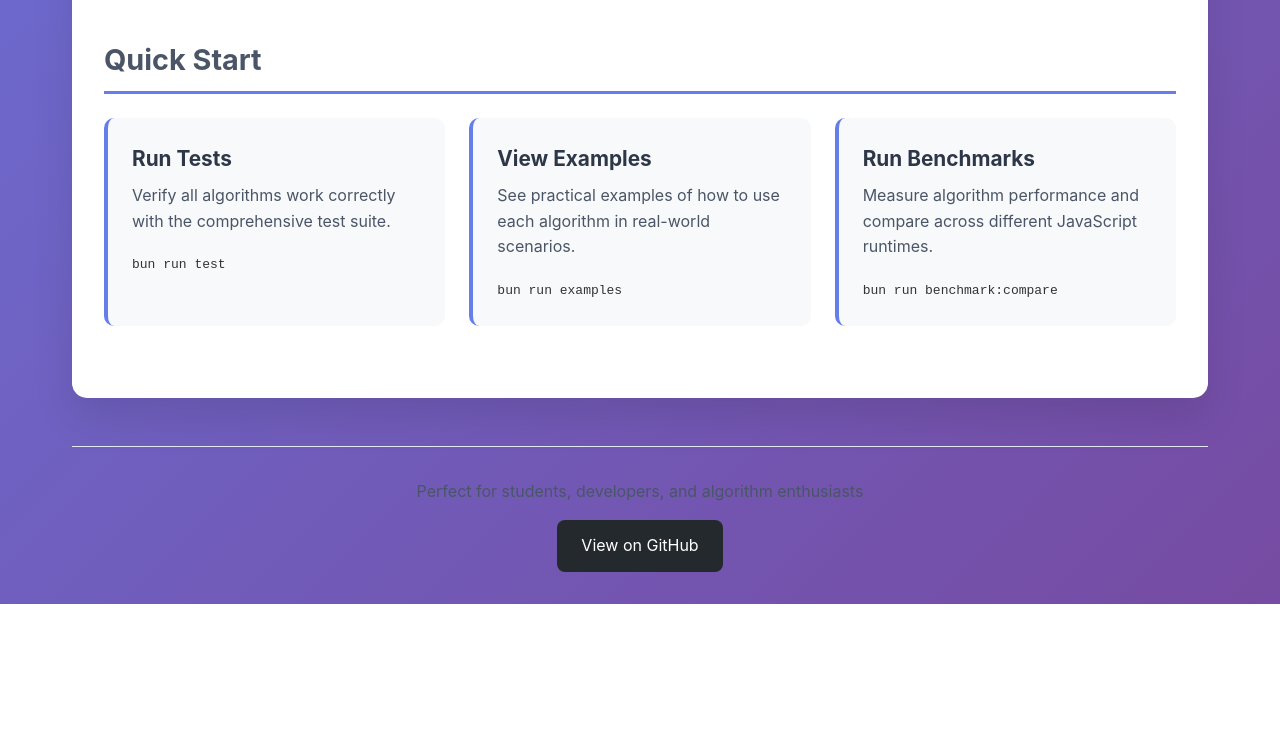
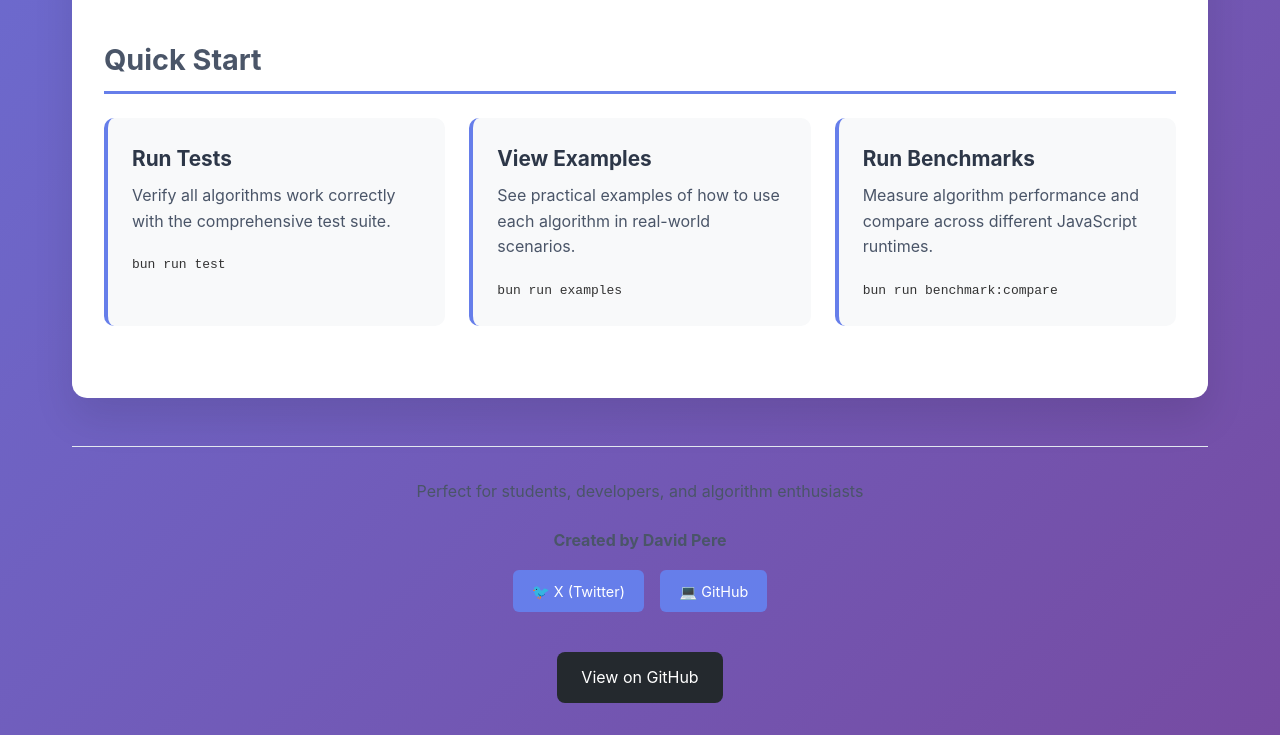
Before and after one commit to David-glitc/Algo_repo, a website: page index.html in a window 1280 px wide. Shown: the part 1393-2128 px from the top of the page. Before the commit the page ends 1997 px from the top, so only its background shows below. Drawn offline with Linux system fonts and the light colour scheme.

Commit message:
Add contact information section to index.html and update GitHub Pages deployment in workflow

```diff
--- a/index.html
+++ b/index.html
@@ -156,6 +156,40 @@
         .github-link:hover {
             background: #1a1e22;
         }
+
+        .contact-info {
+            margin: 1.5rem 0;
+            text-align: center;
+        }
+
+        .contact-info p {
+            margin-bottom: 1rem;
+            color: #4a5568;
+        }
+
+        .contact-links {
+            display: flex;
+            justify-content: center;
+            gap: 1rem;
+            flex-wrap: wrap;
+        }
+
+        .contact-link {
+            display: inline-block;
+            background: #667eea;
+            color: white;
+            padding: 0.6rem 1.2rem;
+            text-decoration: none;
+            border-radius: 6px;
+            transition: all 0.2s;
+            font-size: 0.9rem;
+        }
+
+        .contact-link:hover {
+            background: #5a67d8;
+            transform: translateY(-1px);
+            box-shadow: 0 4px 12px rgba(102, 126, 234, 0.3);
+        }
     </style>
 </head>
 
@@ -264,7 +298,14 @@
 
         <div class="footer">
             <p>Perfect for students, developers, and algorithm enthusiasts</p>
-            <a href="https://github.com/your-username/algorithms-study-repo" class="github-link">View on GitHub</a>
+            <div class="contact-info">
+                <p><strong>Created by David Pere</strong></p>
+                <div class="contact-links">
+                    <a href="https://x.com/davidpereIsHIM" class="contact-link" target="_blank" rel="noopener noreferrer">🐦 X (Twitter)</a>
+                    <a href="https://github.com/David-glitc" class="contact-link" target="_blank" rel="noopener noreferrer">💻 GitHub</a>
+                </div>
+            </div>
+            <a href="https://github.com/David-glitc/Algo_repo" class="github-link">View on GitHub</a>
         </div>
     </div>
 </body>
```
Also changed, not shown: .github/workflows/pages.yml.
